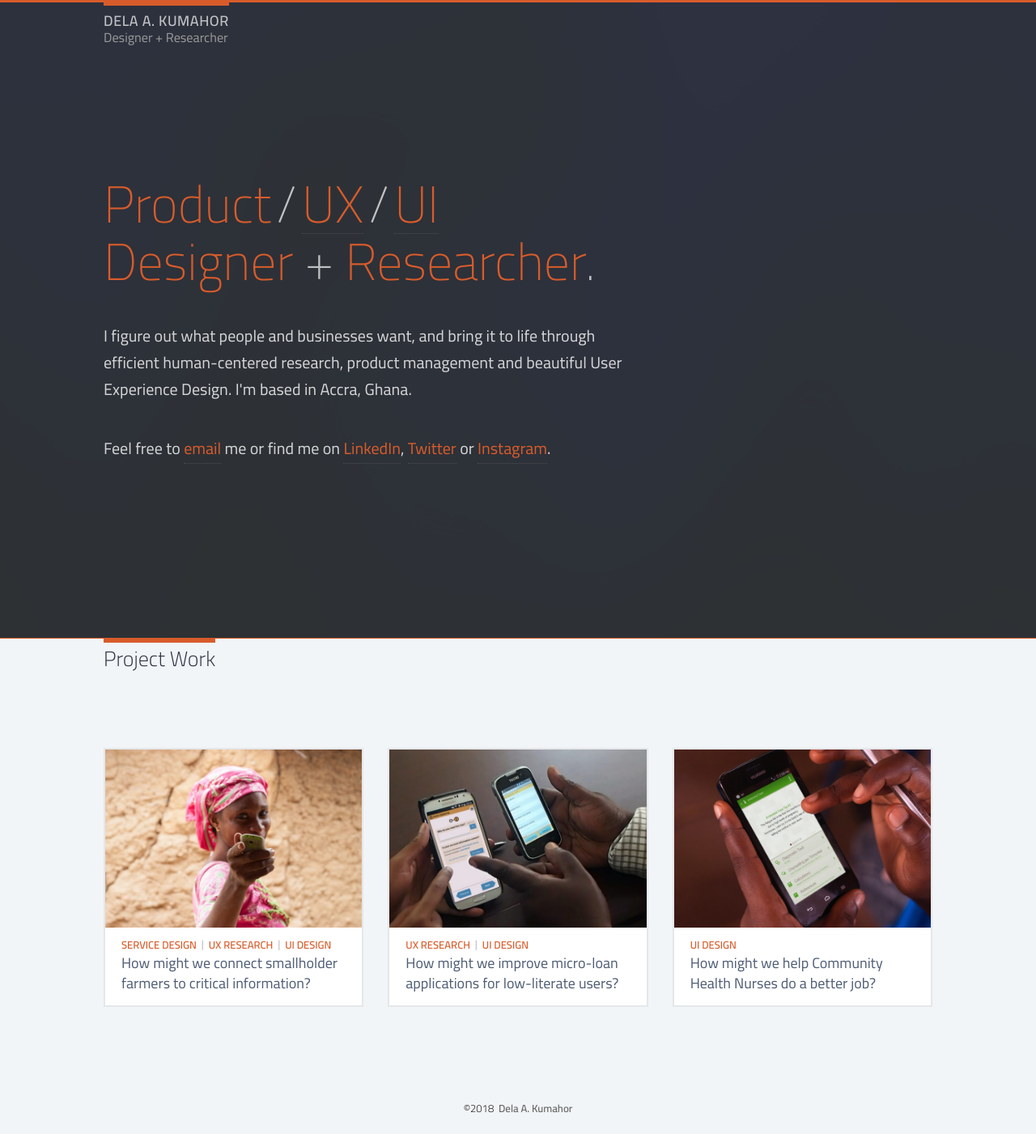
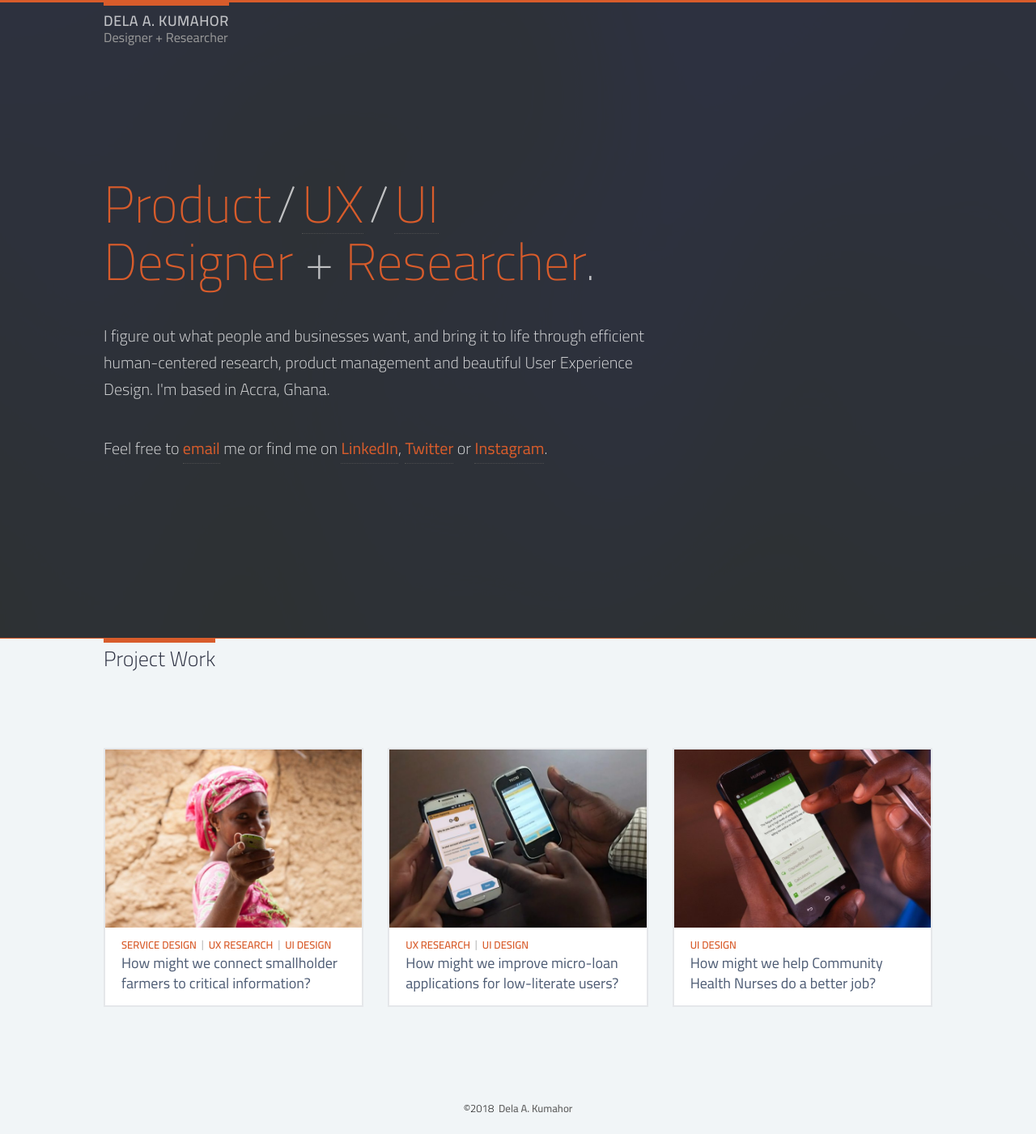
Before and after one commit to delak/portfolio-site, a Jekyll site: the page built from index.md, in a window 1280 px wide. Shown: the whole page at 81% size. Built offline with Jekyll 4.4.1, drawn with Linux system fonts in a browser that asks for light colours; nearby versions of some CDN libraries.

Commit message:
Changed font weight on blurb back to light

```diff
--- a/_sass/_layout.scss
+++ b/_sass/_layout.scss
@@ -121,7 +121,6 @@
 			p {
 			  font: {
 					size: 20px;
-					weight: $cairo-regular;
 				}
 			  line-height: 33px;
 				color: rgba(255, 255, 255, 0.8);
```
